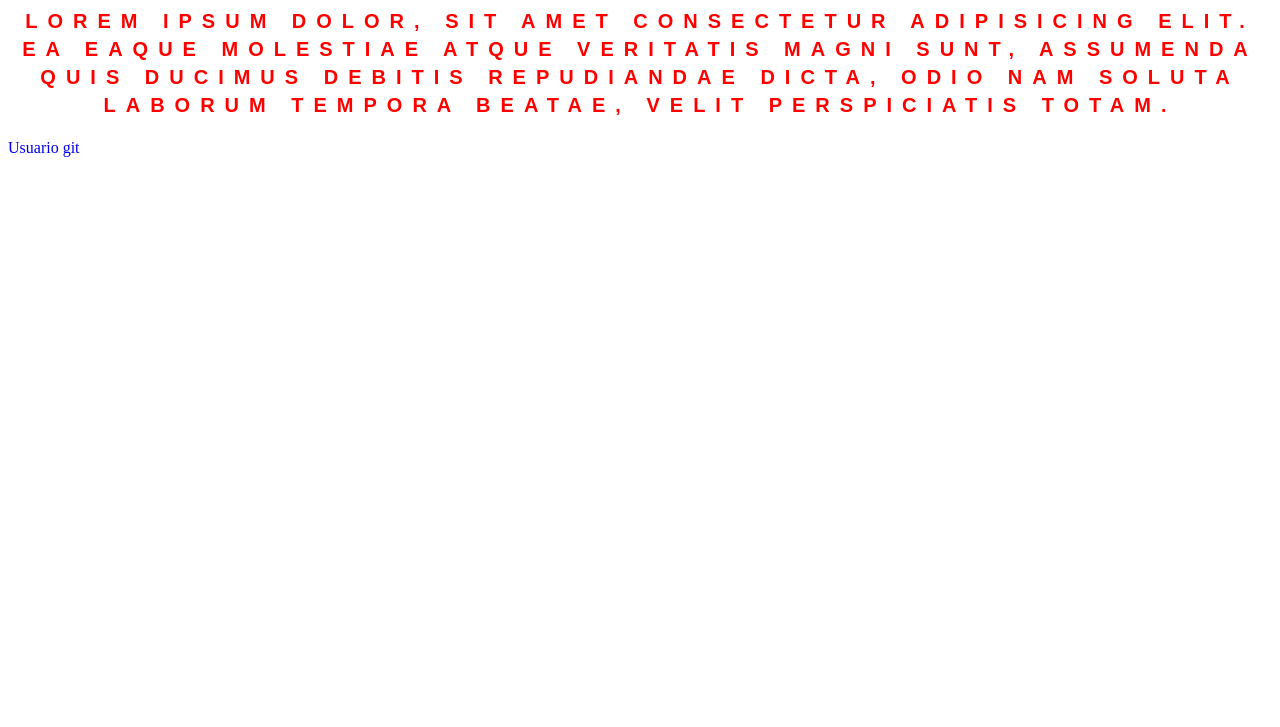
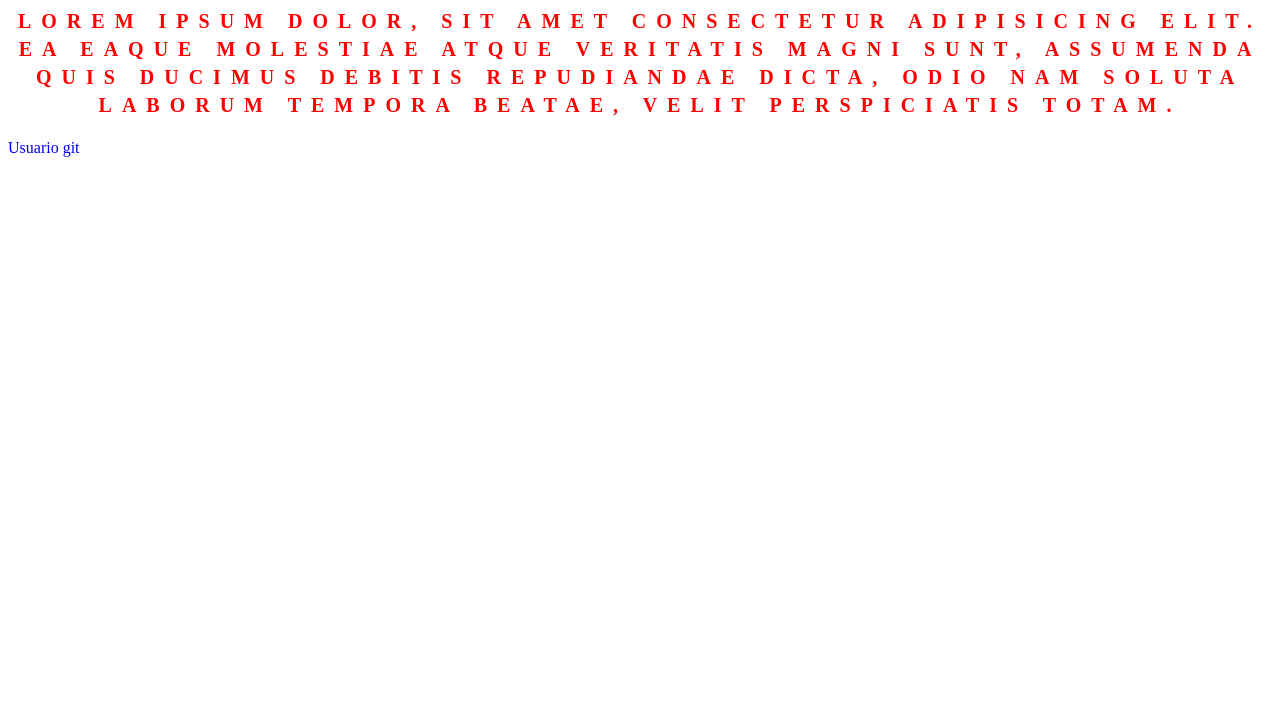
Before and after one commit to xKendoVul/miPrimerProyecto, a plain HTML site: page text_properties/index.html in a window 1280 px wide. Shown: the part 73-800 px from the top of the page. Drawn offline with Linux system fonts and the light colour scheme.

Commit message:
retomando curso

```diff
--- /dev/null
+++ b/css_examples/CSS/fonts.css
@@ -0,0 +1,29 @@
+@font-face {
+    font-family: "Montserrat";
+    src: url(/css_examples/CSS/fonts/Montserrat-ExtraLight.ttf) format("truetype");
+    font-weight: 100;
+}
+
+@font-face {
+    font-family: "Montserrat";
+    src: url(/css_examples/CSS/fonts/Montserrat-Regular.ttf) format("truetype");
+    font-weight: 400;
+}
+
+@font-face {
+    font-family: "Montserrat";
+    src: url(/css_examples/CSS/fonts/Montserrat-Bold.ttf) format("truetype");
+    font-weight: 500;
+}
+
+@font-face {
+    font-family: "Montserrat";
+    src: url(/css_examples/CSS/fonts/Montserrat-ExtraBold.ttf) format("truetype");
+    font-weight: 700;
+}
+
+@font-face {
+    font-family: "Montserrat";
+    src: url(/css_examples/CSS/fonts/Montserrat-Black.ttf) format("truetype");
+    font-weight: 900;
+}
--- a/text_properties/CSS/styles.css
+++ b/text_properties/CSS/styles.css
@@ -5,9 +5,9 @@ h1 {
 
 p {
     color: red;
-    font-family: sans-serif;
+    font-family: "Montserrat";
     font-size: 20px;
-    font-weight: bold;
+    font-weight: 900;
     text-align: center;
     line-height: 1.4;
     letter-spacing: 10px;
```
Also changed, not shown: css_examples/CSS/fonts/Montserrat-Black.ttf (added), css_examples/CSS/fonts/Montserrat-BlackItalic.ttf (added), css_examples/CSS/fonts/Montserrat-Bold.ttf (added), css_examples/CSS/fonts/Montserrat-BoldItalic.ttf (added), css_examples/CSS/fonts/Montserrat-ExtraBold.ttf (added), css_examples/CSS/fonts/Montserrat-ExtraBoldItalic.ttf (added), css_examples/CSS/fonts/Montserrat-ExtraLight.ttf (added), css_examples/CSS/fonts/Montserrat-ExtraLightItalic.ttf (added), css_examples/CSS/fonts/Montserrat-Italic.ttf (added), css_examples/CSS/fonts/Montserrat-Light.ttf (added), css_examples/CSS/fonts/Montserrat-LightItalic.ttf (added), css_examples/CSS/fonts/Montserrat-Medium.ttf (added), css_examples/CSS/fonts/Montserrat-MediumItalic.ttf (added), css_examples/CSS/fonts/Montserrat-Regular.ttf (added), 4 more files.
